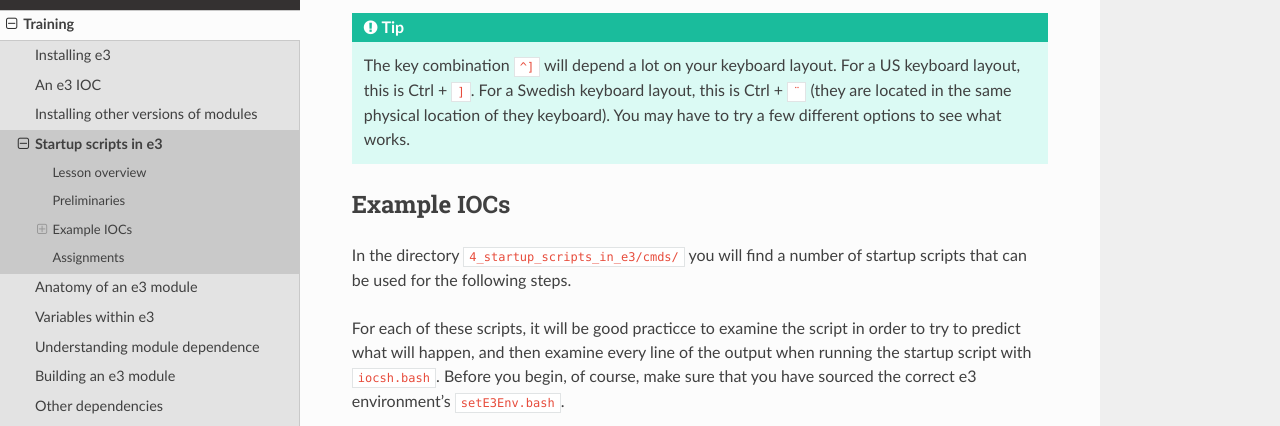
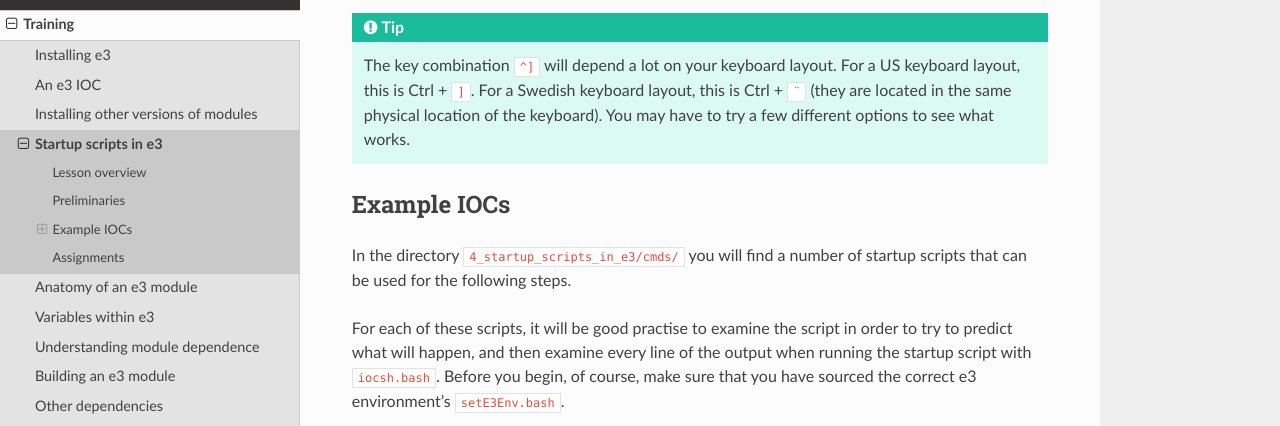
Before and after one commit to ttkorhonen/e3pages, a Sphinx documentation site: the page built from docs/kb/training/workbook/4_startup_scripts.md, in a window 1280 px wide and 900 px high, scrolled down 1143 px. Shown: the part 177-603 px from the top of the window. Built offline with Sphinx 7.4.7 and the Read the Docs theme 2.0.0, drawn with Linux system fonts in a browser that asks for light colours; some of the changed text lies outside the part shown.

Commit message:
Remove contraction, fix typos

```diff
--- a/docs/kb/training/workbook/4_startup_scripts.md
+++ b/docs/kb/training/workbook/4_startup_scripts.md
@@ -52,7 +52,7 @@
 
 :::{tip}
 The key combination `^]` will depend a lot on your keyboard layout. For a US keyboard layout, this is Ctrl + `]`. For
-a Swedish keyboard layout, this is Ctrl + `¨` (they are located in the same physical location of they keyboard). You
+a Swedish keyboard layout, this is Ctrl + `¨` (they are located in the same physical location of the keyboard). You
 may have to try a few different options to see what works.
 :::
 
@@ -61,7 +61,7 @@
 
 In the directory `4_startup_scripts_in_e3/cmds/` you will find a number of startup scripts that can be used for the following steps.
 
-For each of these scripts, it will be good practicce to examine the script in order to try to predict what will happen, and then
+For each of these scripts, it will be good practise to examine the script in order to try to predict what will happen, and then
 examine every line of the output when running the startup script with `iocsh.bash`. Before you begin, of course, make sure that
 you have sourced the correct e3 environment's `setE3Env.bash`.
 
```
Also changed, not shown: other parts of docs/kb/training/workbook/4_startup_scripts.md (+1 -1 lines).
